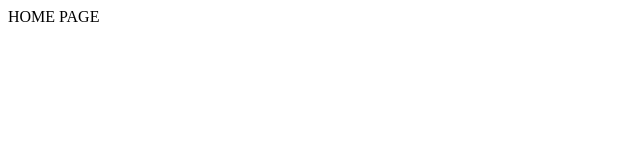
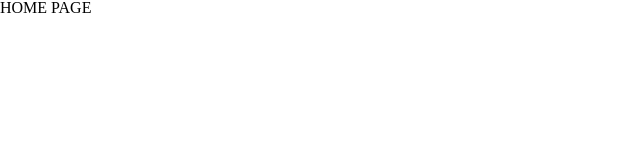
Before and after one commit to Fran-Fe/franfe-front, a React (Create React App) app: page / in a window 1280 px wide. Shown: the top 160 px of the page, without its empty margins (0-640 px from the left). Built offline with nearby package versions, Linux system fonts and the light colour scheme.

Commit message:
style: apply GlobalStyle

```diff
--- a/package.json
+++ b/package.json
@@ -21,6 +21,7 @@
     "react-router-dom": "^6.14.2",
     "react-scripts": "5.0.1",
     "styled-components": "^6.0.4",
+    "styled-reset": "^4.5.1",
     "typescript": "*",
     "web-vitals": "^2.1.4"
   },
--- a/src/App.tsx
+++ b/src/App.tsx
@@ -1,12 +1,13 @@
 import { BrowserRouter as Router, Route, Routes } from 'react-router-dom';
 import { ThemeProvider } from 'styled-components';
-import theme from 'styles/theme';
 import { Home, Compare, Gallery, Rank } from 'pages';
+import { GlobalStyles, theme } from 'styles';
 
 const App = () => {
   return (
     <Router>
       <ThemeProvider theme={theme}>
+        <GlobalStyles />
         <Routes>
           <Route path="/" element={<Home />} />
           <Route path="/compare" element={<Compare />} />
--- /dev/null
+++ b/src/styles/GlobalStyles.ts
@@ -0,0 +1,42 @@
+import { createGlobalStyle } from 'styled-components';
+import reset from 'styled-reset';
+
+const GlobalStyles = createGlobalStyle`
+  ${reset}
+  body {
+    padding: 0 !important;
+  }
+
+  html {
+    font-family: 'Pr-Light';
+  }
+  a{
+    text-decoration: none;
+    color: inherit;
+    cursor: pointer;
+  }
+  *{
+    box-sizing: border-box;
+  }
+  input, textarea {
+    -moz-user-select: auto;
+    -webkit-user-select: auto;
+    -ms-user-select: auto;
+    user-select: auto;
+  }
+  input:focus {
+    outline: none;
+  }
+  button {
+    border: none;
+    background: none;
+    padding: 0;
+    all: unset;
+    cursor: pointer;
+  }
+  .svc-creator__banner {
+    display: none;
+  }
+    `;
+
+export default GlobalStyles;
--- /dev/null
+++ b/src/styles/index.ts
@@ -0,0 +1,2 @@
+export { default as GlobalStyles } from 'styles/GlobalStyles';
+export { default as theme } from 'styles/theme';
```
Also changed, not shown: 1 other file (tests, documents, lock files or other folders).
